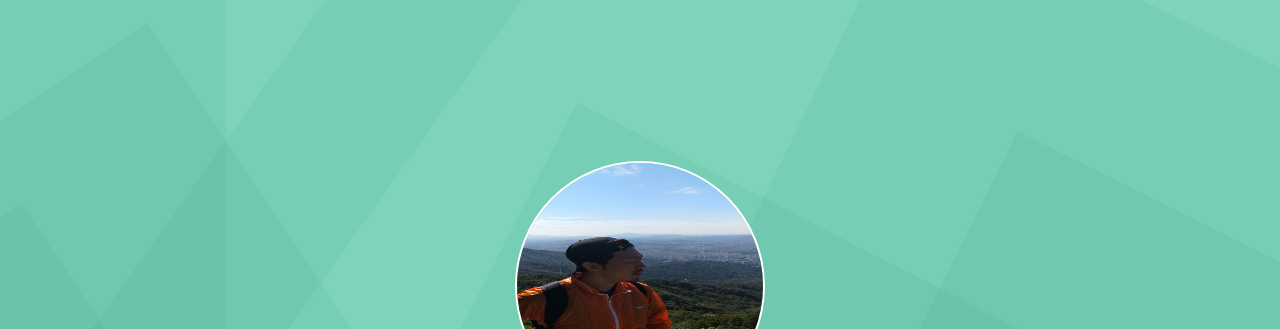
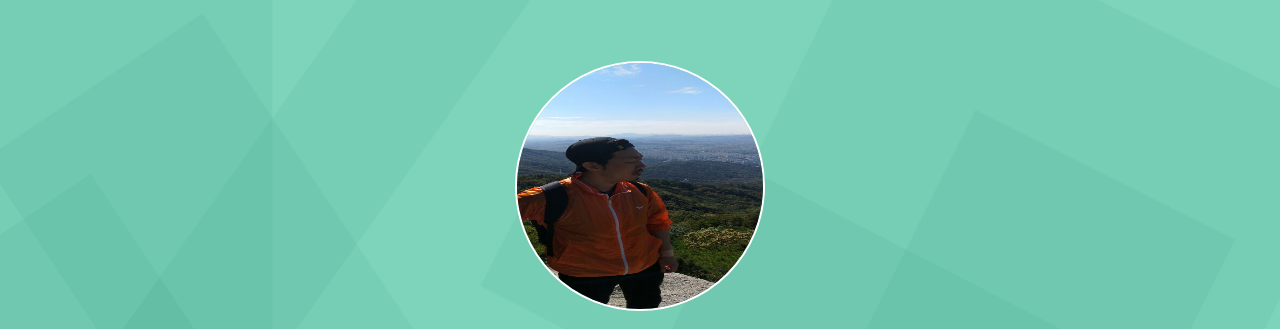
Before and after one commit to wonjunknag/portfolio, a plain HTML site: page index.html in a window 1280 px wide. Shown: the part 59-388 px from the top of the page. Drawn offline with nearby package versions, Linux system fonts and the light colour scheme.

Commit message:
JS:ome transparent

```diff
--- a/css/style.css
+++ b/css/style.css
@@ -150,7 +150,7 @@ p {
 #home {
   background: url("/images/home-background.png") center/cover no-repeat;
   padding: 40px;
-  padding-top: 220px;
+  padding-top: 120px;
   text-align: center;
 }
 
--- a/index.html
+++ b/index.html
@@ -42,6 +42,7 @@
 
     <!-- Home -->
     <section id="home">
+      <div class="home__container">
         <img
           class="home__avatar"
           src="images/profile.jpg"
@@ -54,6 +55,7 @@
           프론트엔드와 백엔드를 함께 나아가는 서울에 거주주인 개발자입니다.
         </h2>
         <button class="home__contact">Contact Me</button>
+      </div>
     </section>
 
     <!-- About -->
--- a/js/main.js
+++ b/js/main.js
@@ -29,7 +29,16 @@ homeContactBtn.addEventListener("click", () => {
   scrollIntoView("#contact");
 });
 
+// Make home slowly fade to transparent as the window scrolls down
+const home = document.querySelector(".home__container");
+const homeHeight = home.getBoundingClientRect().height;
+document.addEventListener("scroll", () => {
+  home.style.opacity = 1 - window.scrollY / homeHeight;
+});
+
 function scrollIntoView(selector) {
   const scrollTo = document.querySelector(selector);
   scrollTo.scrollIntoView({ behavior: "smooth", block: "center" });
 }
+
+// hidden
```
Lines whose indentation alone changed are shown as unchanged.
